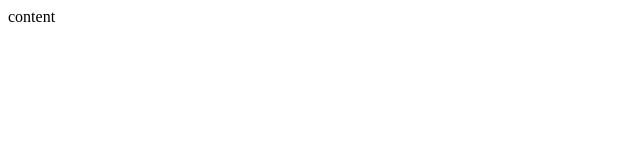
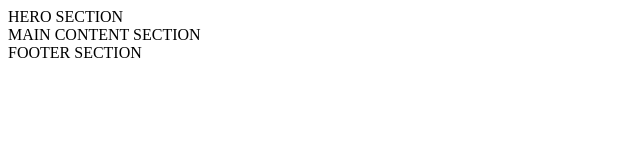
Before and after one commit to amik33/44-grupe-coming-soon, a website: page index.html in a window 1280 px wide. Shown: the whole page, without its empty margins (0-640 px from the left). Drawn offline with Linux system fonts and the light colour scheme.

Commit message:
HTML structure update

```diff
--- a/index.html
+++ b/index.html
@@ -7,6 +7,16 @@
     <title>Coming soon</title>
 </head>
 <body>
-    content
+    <main>
+        <section>
+            HERO SECTION
+        </section>
+        <section>
+            MAIN CONTENT SECTION
+        </section>
+    </main>
+    <footer>
+        FOOTER SECTION
+    </footer>
 </body>
 </html>
```
